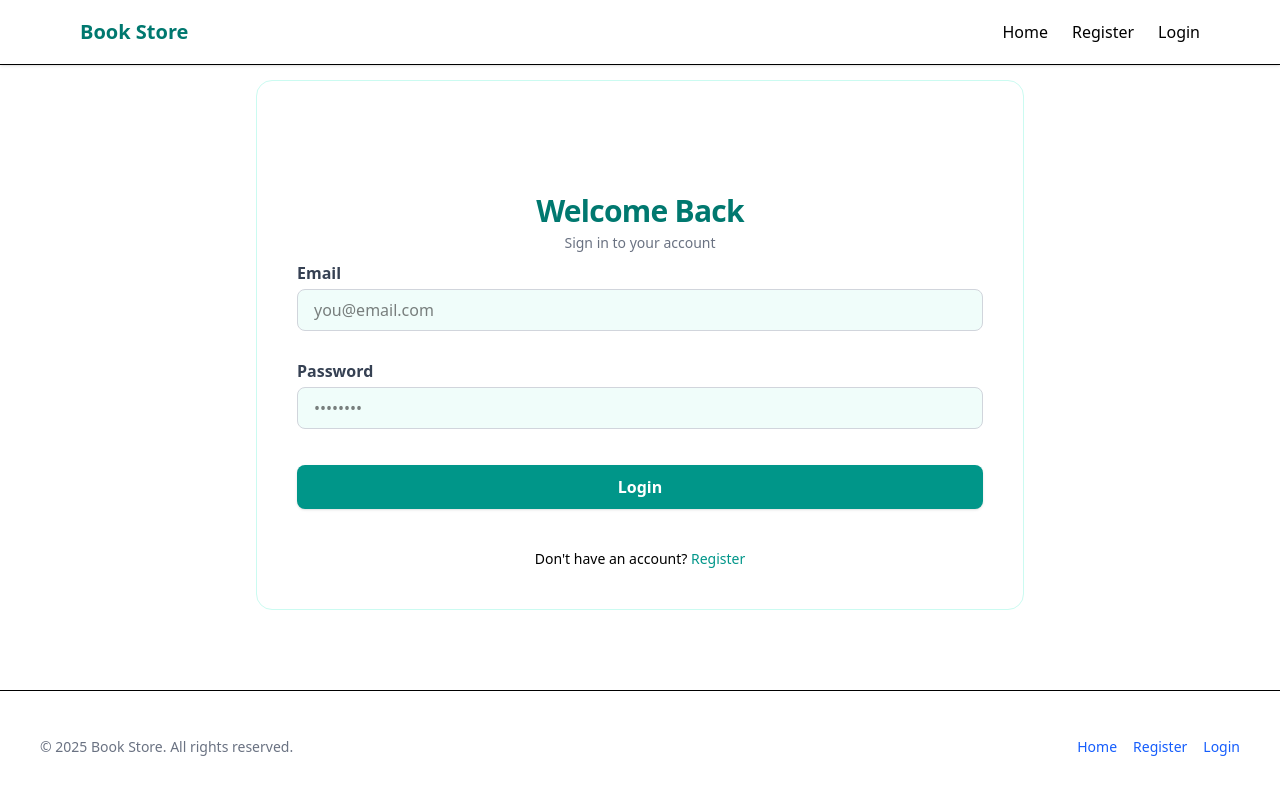
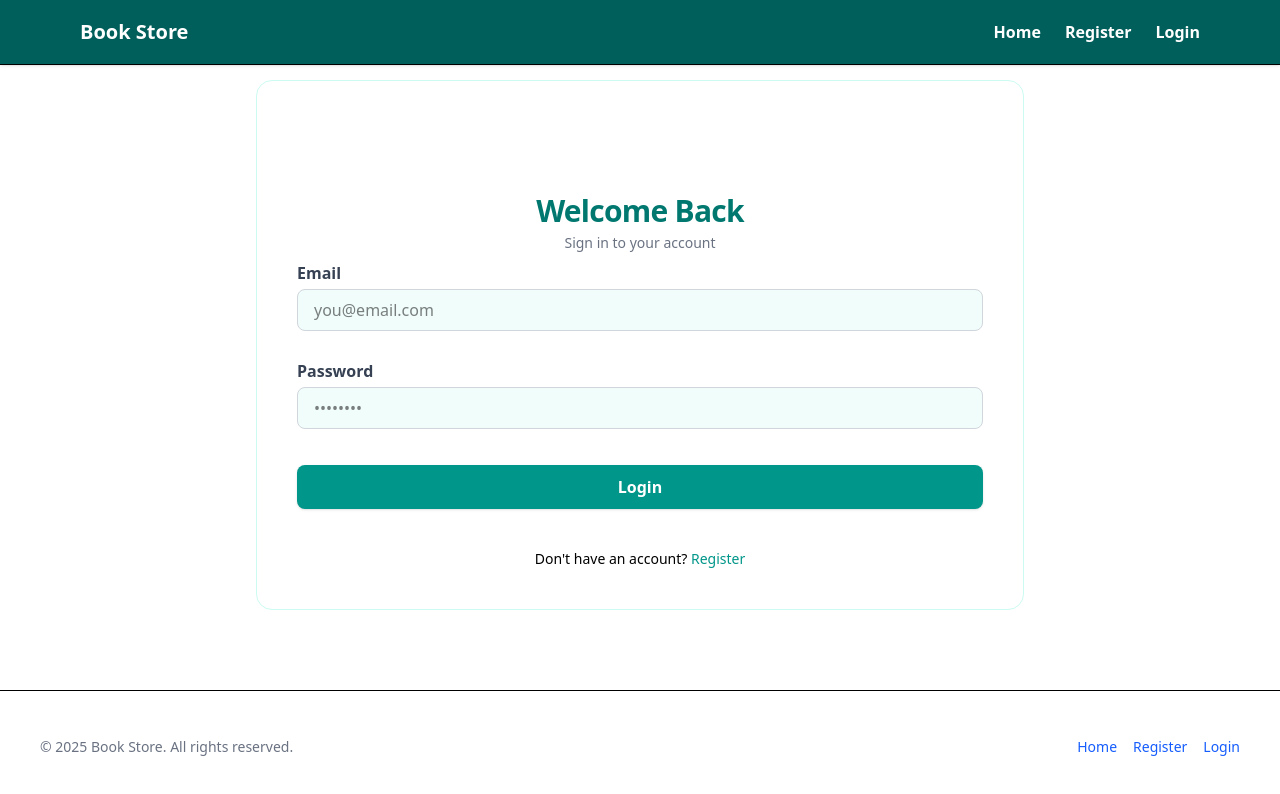
Before and after one commit to deji-ice/book-app-test, a Next.js app: page /login in a window 1280 px wide. Shown: the top 794 px of the page. Built offline with nearby package versions, Linux system fonts and the light colour scheme.

Commit message:
Update NavBar styles for improved visibility and consistency; change background and text colors

```diff
--- a/src/components/NavBar.tsx
+++ b/src/components/NavBar.tsx
@@ -10,14 +10,14 @@ const NavBar = () => {
   const setUser = useUserStore((state) => state.setUser);
 
   return (
-    <nav className="bg-white fixed w-full inset-x-0 top-0 border-b shadow-sm z-50">
+    <nav className="bg-teal-800 fixed w-full inset-x-0 top-0 border-b shadow-sm z-50">
       <div className="max-w-6xl mx-auto px-4 flex justify-between items-center h-16">
-        <Link href="/" className="text-xl font-bold text-teal-700">
+        <Link href="/" className="text-xl font-bold text-white">
           Book Store
         </Link>
 
         {/* Desktop Links */}
-        <div className="hidden md:flex space-x-6 items-center">
+        <div className="hidden md:flex text-white font-semibold space-x-6 items-center">
           <Link href="/" className="hover:text-teal-600">
             Home
           </Link>
@@ -55,7 +55,7 @@ const NavBar = () => {
           <svg
             className="w-7 h-7"
             fill="none"
-            stroke="currentColor"
+            stroke="white"
             viewBox="0 0 24 24"
           >
             {open ? (
@@ -79,7 +79,7 @@ const NavBar = () => {
 
       {/* Mobile Menu */}
       <div
-        className={`md:hidden bg-white px-4 pb-4 overflow-hidden transition-all duration-300 ${
+        className={`md:hidden bg-teal-800 text-white font-semibold px-4 pb-4 overflow-hidden transition-all duration-300 ${
           open ? "max-h-screen opacity-100" : "max-h-0 opacity-0"
         }`}
       >
```
